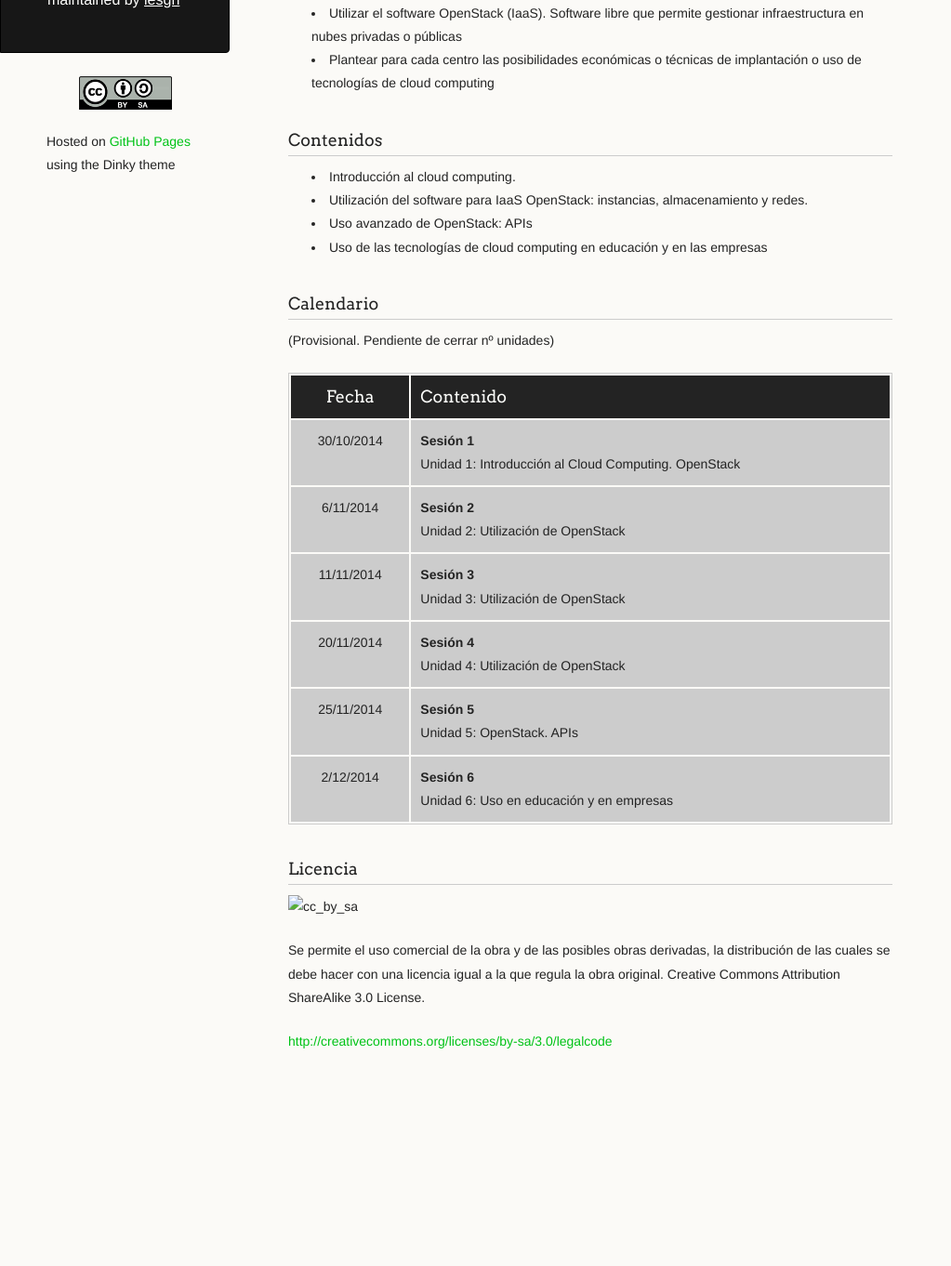
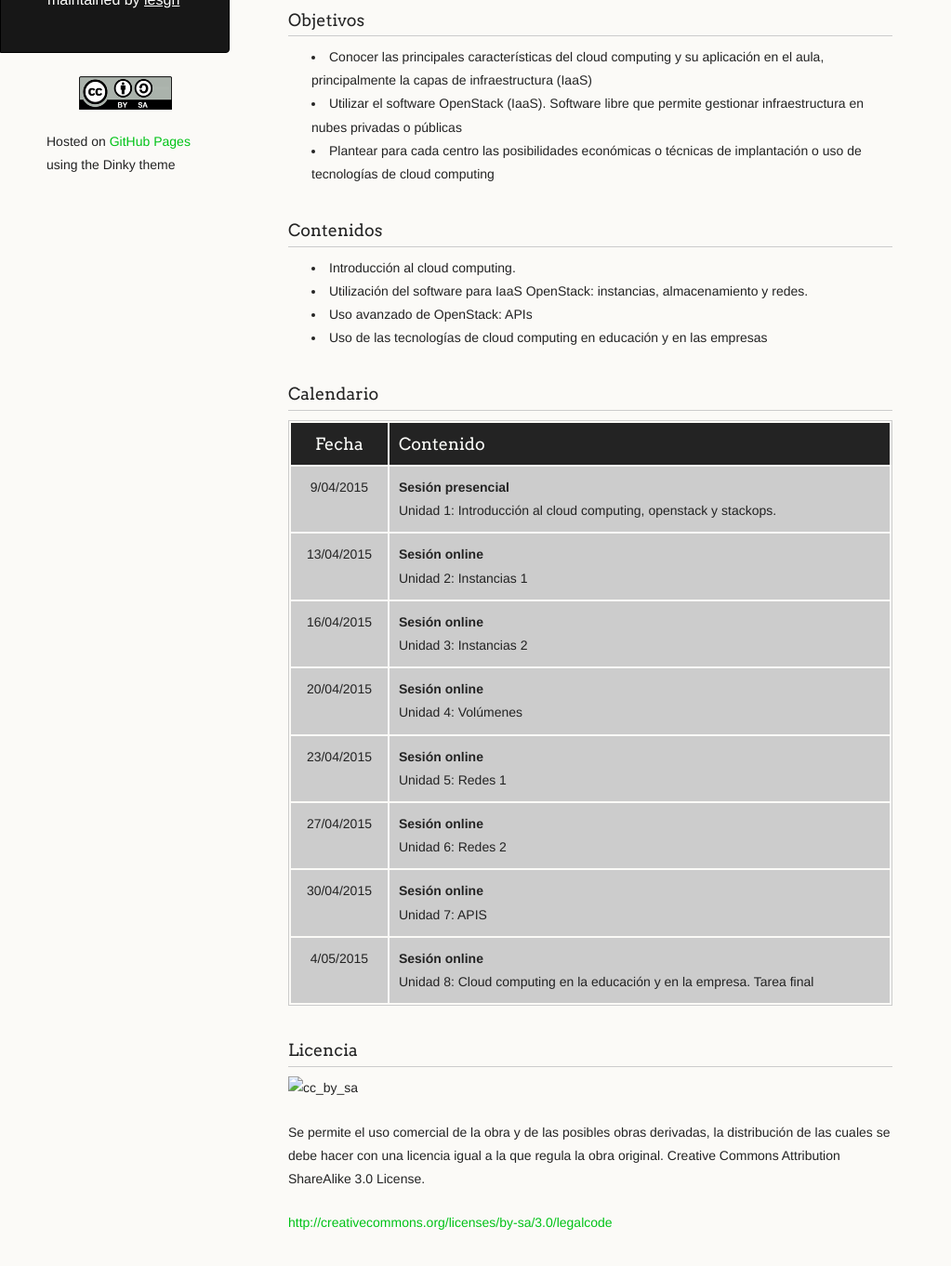
Before and after one commit to iesgn/cloud2, a Jekyll site: the page built from index.md, in a window 1280 px wide and 1400 px high, scrolled down 553 px. Shown: the top 1362 px of the window at 93% size, without its empty margins (0-1023 px from the left). Built offline with Jekyll 4.4.1, drawn with Linux system fonts in a browser that asks for light colours; before the commit the page ends 1758 px from its top, so only the background shows below that; some of the changed text lies outside the part shown.

Commit message:
Cambio del index

```diff
--- a/index.md
+++ b/index.md
@@ -11,11 +11,7 @@ ofrecer servicios de computación a través de Internet. Este curso está orient
 a conocer las principales características del cloud computing, mediante la
 utilización de una nube pública de infraestructura con OpenStack.
 
-<!-- La actividad formativa combina sesiones presenciales con no presenciales. Las -->
-<!-- sesiones presenciales se realizarán en Antequera (Málaga) Las sesiones no presenciales, -->
-<!-- en las que se realizarán prácticas de OpenStack y OpenShift, se desarrollarán a -->
-<!-- través de Google Hangout, que permite que cualquier participante pueda ver cada -->
-<!-- sesión las veces que desee y en el horario que estime oportuno.  -->
+El objetivo general del curso es la formación del profesorado en la instalación, configuración y administración de servicios virtuales con Openstack, de modo que permita al profesorado la inclusión de estas competencias al alumnado.
 
 Los ponentes, [José Domingo Muñoz Rodríguez](http://josedomingo.org) y
 [Alberto Molina Coballes](http://albertomolina.wordpress.com), profesores de la
@@ -33,6 +29,7 @@ tecnologías de Cloud Computing en el currículo de los ciclos formativos.
 * Plantear para cada centro las posibilidades económicas o técnicas de
   implantación o uso de tecnologías de cloud computing
 
+
 ###Contenidos
 * Introducción al cloud computing.
 * Utilización del software para IaaS OpenStack: instancias, almacenamiento y
@@ -42,16 +39,17 @@ tecnologías de Cloud Computing en el currículo de los ciclos formativos.
 
 ###Calendario
 
-(Provisional. Pendiente de cerrar nº unidades)
 
 |Fecha|Contenido|
 |:---:|---------|
-|30/10/2014|**Sesión 1**<br/>Unidad 1: Introducción al Cloud Computing. OpenStack|
-|6/11/2014|**Sesión 2**<br/>Unidad 2: Utilización de OpenStack|
-|11/11/2014|**Sesión 3**<br/>Unidad 3: Utilización de OpenStack|
-|20/11/2014|**Sesión 4**<br/>Unidad 4: Utilización de OpenStack|
-|25/11/2014|**Sesión 5**<br/>Unidad 5: OpenStack. APIs|
-|2/12/2014|**Sesión 6**<br/>Unidad 6: Uso en educación y en empresas|
+|9/04/2015|**Sesión presencial**<br/>Unidad 1: Introducción al cloud computing, openstack y stackops.|
+|13/04/2015|**Sesión online**<br/>Unidad 2: Instancias 1|
+|16/04/2015|**Sesión online**<br/>Unidad 3: Instancias 2|
+|20/04/2015|**Sesión online**<br/>Unidad 4: Volúmenes|
+|23/04/2015|**Sesión online**<br/>Unidad 5: Redes 1|
+|27/04/2015|**Sesión online**<br/>Unidad 6: Redes 2|
+|30/04/2015|**Sesión online**<br/>Unidad 7: APIS|
+|4/05/2015|**Sesión online**<br/>Unidad 8: Cloud computing en la educación y en la empresa. Tarea final|
 
 ###Licencia
 
```
